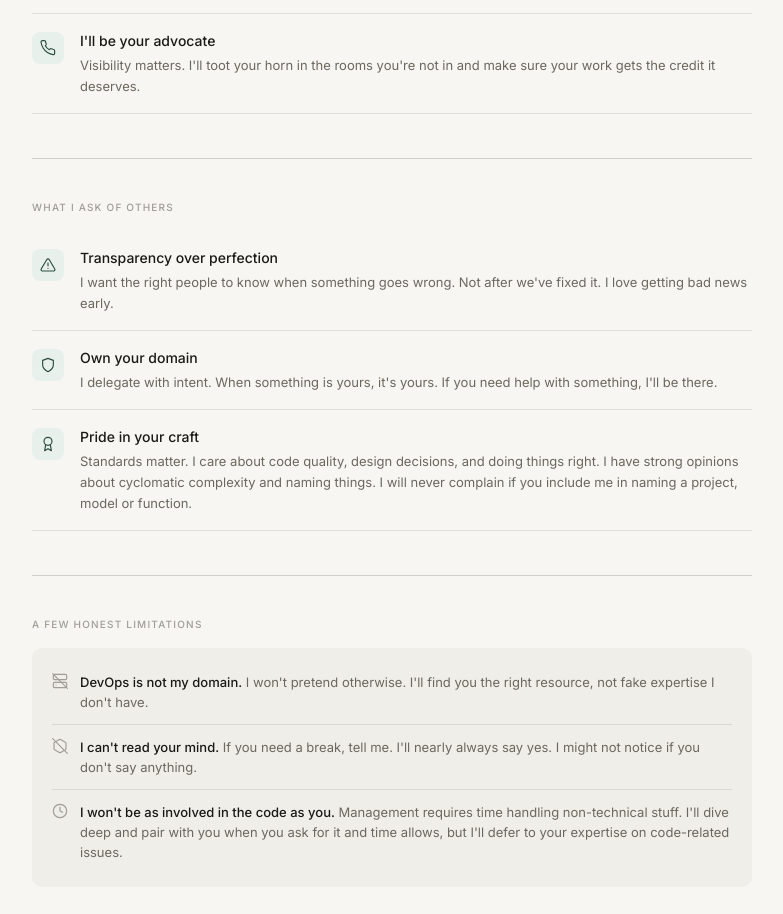
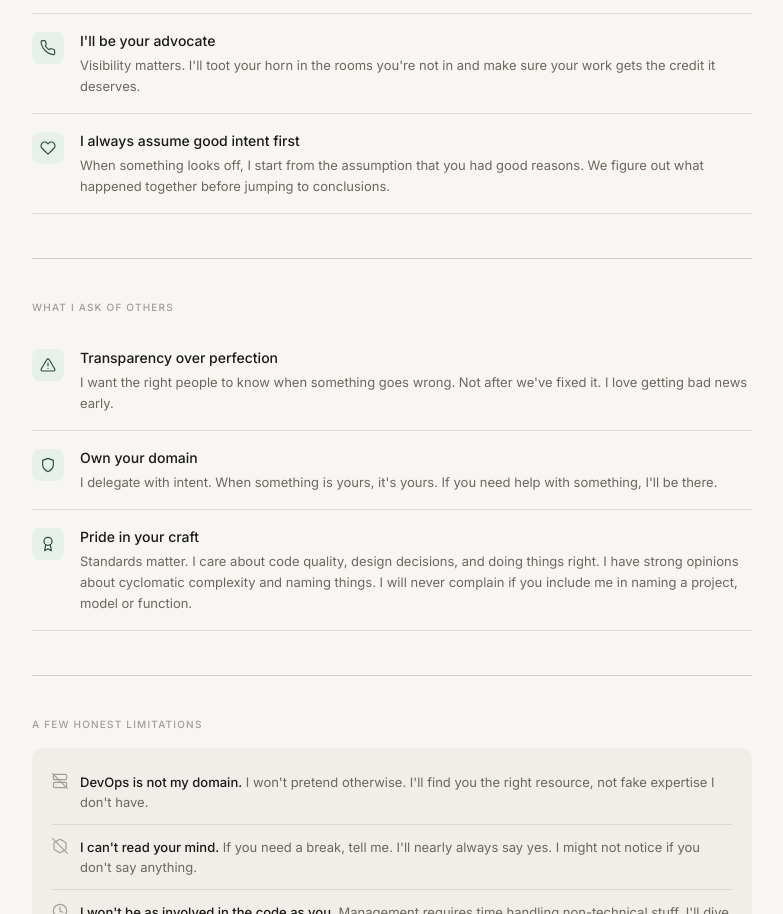
Before and after one commit to garyharan/garyharan.github.io, a website: page working-with-gary.html in a window 1280 px wide. Shown: the part 1998-2912 px from the top of the page, without its empty margins (248-1031 px from the left). Drawn offline with Linux system fonts and the light colour scheme.

Commit message:
feat: add first intent

```diff
--- a/working-with-gary.html
+++ b/working-with-gary.html
@@ -554,6 +554,27 @@
                         </p>
                     </div>
                 </div>
+
+                <div class="principle">
+                    <div class="principle-icon">
+                        <svg viewBox="0 0 24 24">
+                            <path
+                                d="M20.84 4.61a5.5 5.5 0 0 0-7.78 0L12 5.67l-1.06-1.06a5.5 5.5 0 0 0-7.78 7.78l1.06 1.06L12 21.23l7.78-7.78 1.06-1.06a5.5 5.5 0 0 0 0-7.78z"
+                            />
+                        </svg>
+                    </div>
+                    <div>
+                        <p class="principle-title">
+                            I always assume good intent first
+                        </p>
+                        <p class="principle-desc">
+                            When something looks off, I start from the
+                            assumption that you had good reasons. We figure out
+                            what happened together before jumping to
+                            conclusions.
+                        </p>
+                    </div>
+                </div>
             </div>
 
             <hr />
```
